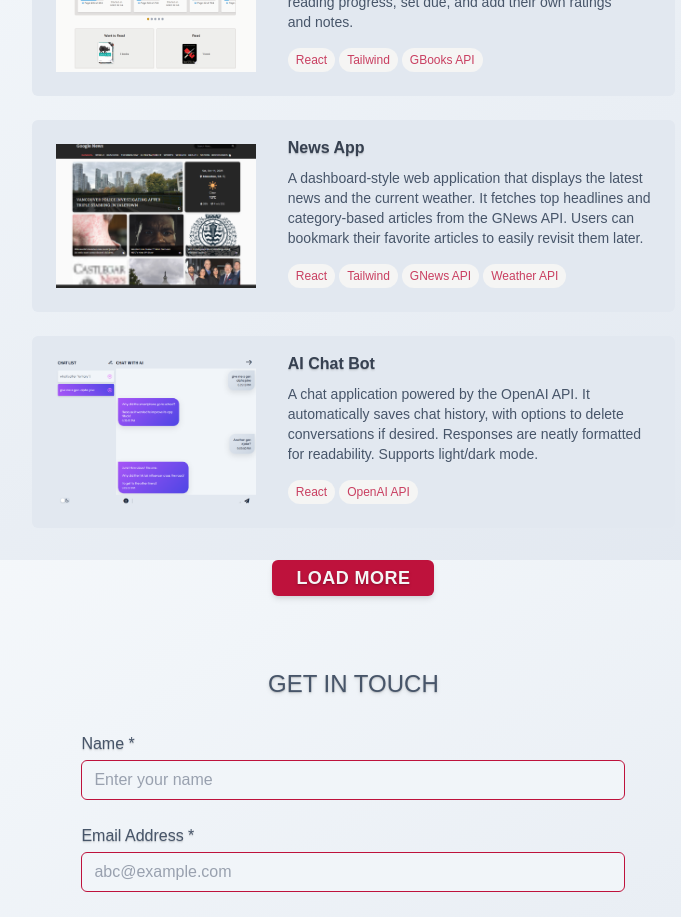
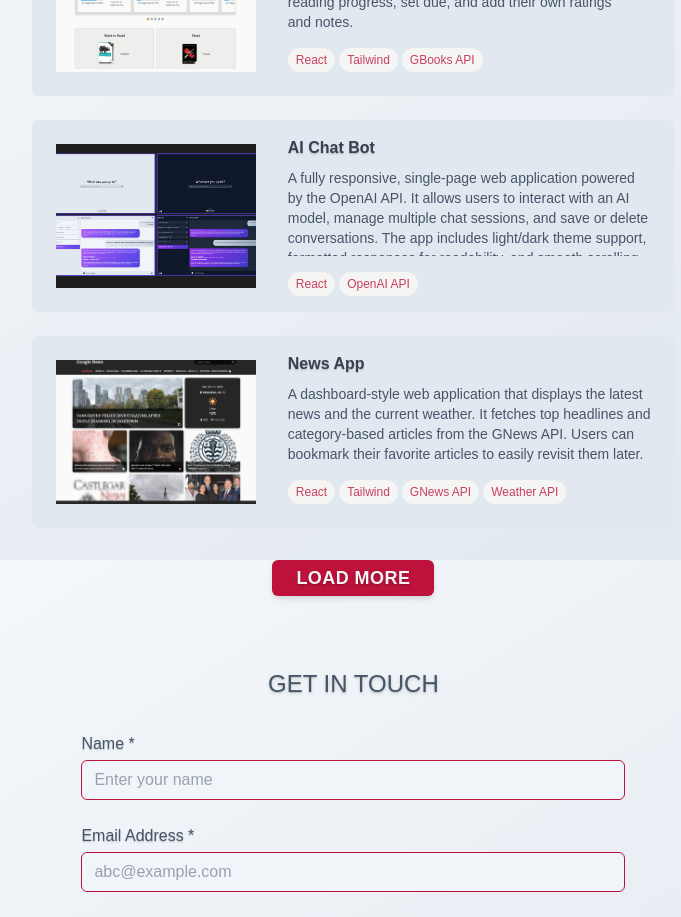
Before and after one commit to KellyBytes/kb-portfolio-website-v1, a React (Vite) app: page / in a window 1280 px wide. Shown: the part 1040-1957 px from the top of the page, without its empty margins (541-1222 px from the left). Built offline with nearby package versions, Linux system fonts and the light colour scheme; some icons are missing; a web font is replaced by a local one.

Commit message:
Update descriptions of projects

```diff
--- a/src/data/index.js
+++ b/src/data/index.js
@@ -6,7 +6,7 @@ export const socialIcons = [
   },
   {
     icon: 'fa-brands fa-linkedin',
-    url: 'https://www.linkedin.com/',
+    url: 'https://www.linkedin.com/in/erikoiwashita/',
     label: 'Visit my LinkedIn profile',
   },
   {
@@ -28,7 +28,15 @@ export const projects = [
     description:
       'A reading tracker web application powered by the Google Books API. Users can search and save books, track reading progress, set due, and add their own ratings and notes.',
     tags: ['React', 'Tailwind', 'GBooks API'],
-    url: 'https://kb-bookworm.netlify.app/',
+    url: 'https://github.com/KellyBytes/bookworm',
+  },
+  {
+    img: '/images/ai-chat-bot.png',
+    title: 'AI Chat Bot',
+    description:
+      'A fully responsive, single-page web application powered by the OpenAI API. It allows users to interact with an AI model, manage multiple chat sessions, and save or delete conversations. The app includes light/dark theme support, formatted responses for readability, and smooth scrolling for an intuitive user experience.',
+    tags: ['React', 'OpenAI API'],
+    url: 'https://github.com/KellyBytes/ai-chat-bot',
   },
   {
     img: '/images/news-app.png',
@@ -36,15 +44,7 @@ export const projects = [
     description:
       'A dashboard-style web application that displays the latest news and the current weather. It fetches top headlines and category-based articles from the GNews API. Users can bookmark their favorite articles to easily revisit them later.',
     tags: ['React', 'Tailwind', 'GNews API', 'Weather API'],
-    url: 'https://kb-news-app.netlify.app/',
-  },
-  {
-    img: '/images/ai-chat-bot.png',
-    title: 'AI Chat Bot',
-    description:
-      'A chat application powered by the OpenAI API. It automatically saves chat history, with options to delete conversations if desired. Responses are neatly formatted for readability. Supports light/dark mode.',
-    tags: ['React', 'OpenAI API'],
-    url: 'https://kb-ai-chat-bot.netlify.app/',
+    url: 'https://github.com/KellyBytes/news-app',
   },
   {
     img: '/images/caffiend.png',
@@ -52,7 +52,7 @@ export const projects = [
     description:
       'A caffeine tracker app where users log drinks by type, cost, and time. It estimates caffeine levels in the body, shows stats and history with details. Supports light/dark mode, and uses Firebase for user and data management.',
     tags: ['React', 'JavaScript', 'Firebase'],
-    url: 'https://kb-caffiend.netlify.app/',
+    url: 'https://github.com/KellyBytes/caffiend',
   },
   {
     img: '/images/copacetic.png',
@@ -60,7 +60,7 @@ export const projects = [
     description:
       'A spaced-repetition vocabulary app where users type words from meanings. It shows letter blocks, highlights errors, optimizes review intervals, and motivates daily study with a 24-hour streak system.',
     tags: ['React', 'JavaScript'],
-    url: 'https://kb-word-learning-app.netlify.app/',
+    url: 'https://github.com/KellyBytes/copacetic',
   },
   {
     img: '/images/color-converter-app.png',
@@ -68,7 +68,7 @@ export const projects = [
     description:
       'A web app that converts HEX and RGB values in real time. Changing one updates the other and the background color. HEX codes are copyable with one click.',
     tags: ['React', 'Tailwind'],
-    url: 'https://kb-color-converter-app.netlify.app/',
+    url: 'https://github.com/KellyBytes/color-converter-app',
   },
   {
     img: '/images/todo-app.png',
@@ -76,7 +76,7 @@ export const projects = [
     description:
       'A task manager where users add, edit, and delete todos with or without due dates. Tasks can be filtered, sorted, color-coded by status, and viewed in light or dark mode.',
     tags: ['React'],
-    url: 'https://kb-todos-app.netlify.app/',
+    url: 'https://github.com/KellyBytes/sj-todo-app',
   },
   {
     img: '/images/world-weather-app.png',
@@ -84,7 +84,7 @@ export const projects = [
     description:
       'A simple weather app built with React, TypeScript, and the OpenWeatherMap API. Users can search any city to view current temperature and conditions, displayed with intuitive weather icons.',
     tags: ['React', 'TypeScript', 'Weather API'],
-    url: 'https://kb-world-weather-2.netlify.app/',
+    url: 'https://github.com/KellyBytes/fra-weather-app-2',
   },
   {
     img: '/images/pokedex.png',
@@ -92,7 +92,7 @@ export const projects = [
     description:
       'A Pokédex app where users can search Pokémon by ID or name. It displays each Pokémon’s type, stats like HP and Attack, and allows sorting Moves alphabetically in ascending or descending order.',
     tags: ['React', 'PokeAPI'],
-    url: 'https://kb-reactjs-pokedex.netlify.app/',
+    url: 'https://github.com/KellyBytes/pokedex',
   },
   {
     img: '/images/unit-converter.png',
@@ -108,7 +108,7 @@ export const projects = [
     description:
       'A simple, calendar app that lets users add events with specific times using a date picker. Designed for ease of scheduling and viewing across different devices.',
     tags: ['React'],
-    url: 'https://kb-calendar-app.netlify.app/',
+    url: 'https://github.com/KellyBytes/calendar-app',
   },
   {
     img: '/images/faq-ui.png',
@@ -116,7 +116,7 @@ export const projects = [
     description:
       'A FAQ sample page where users can expand or collapse answers for each question. It also includes a light/dark mode toggle for better accessibility and user experience.',
     tags: ['React', 'Tailwind'],
-    url: 'https://kb-faq-accordion.netlify.app/',
+    url: 'https://github.com/KellyBytes/faq-accordion',
   },
   {
     img: '/images/dark-light.png',
@@ -124,7 +124,7 @@ export const projects = [
     description:
       'A product landing page sample featuring a light/dark mode toggle. Designed to showcase a product with a clean layout and adaptable design across all screen sizes.',
     tags: ['React', 'Tailwind'],
-    url: 'https://kb-dark-light-toggle.netlify.app/',
+    url: 'https://github.com/KellyBytes/dark-light-toggle',
   },
   {
     img: '/images/shopping-cart-ui.png',
@@ -132,13 +132,13 @@ export const projects = [
     description:
       'A online shopping site UI sample featuring a modern layout for browsing products. Designed to provide a seamless and visually appealing shopping experience across all devices.',
     tags: ['React', 'Tailwind'],
-    url: 'https://kb-shopping-cart.netlify.app/',
+    url: 'https://github.com/KellyBytes/shopping-cart',
   },
   {
     img: '/images/quotes-app.png',
     title: 'Quotes App',
     description: 'A quotes app that shows famous quotes.',
     tags: ['React', 'Quotes API'],
-    url: 'https://kb-quotes-app.netlify.app/',
+    url: 'https://github.com/KellyBytes/quotes-app',
   },
 ];
```
Also changed, not shown: public/images/ai-chat-bot.png.
